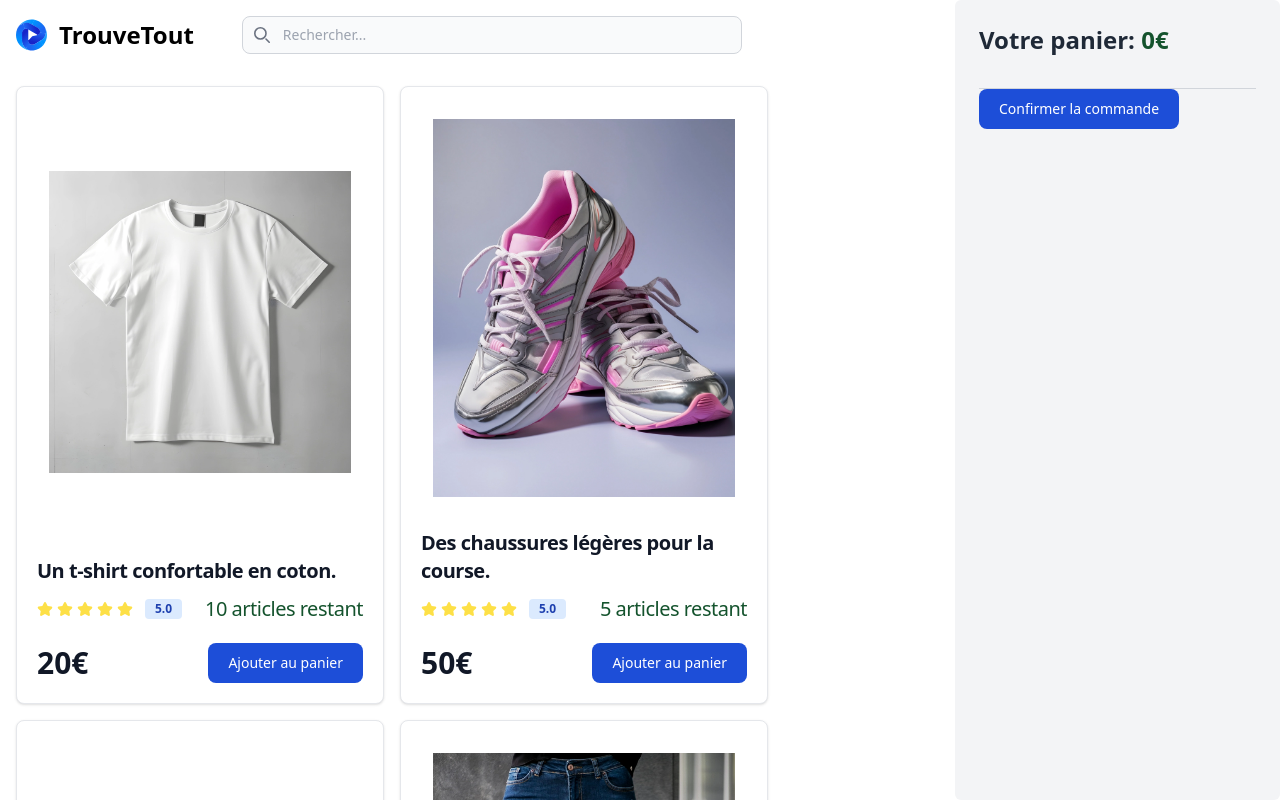
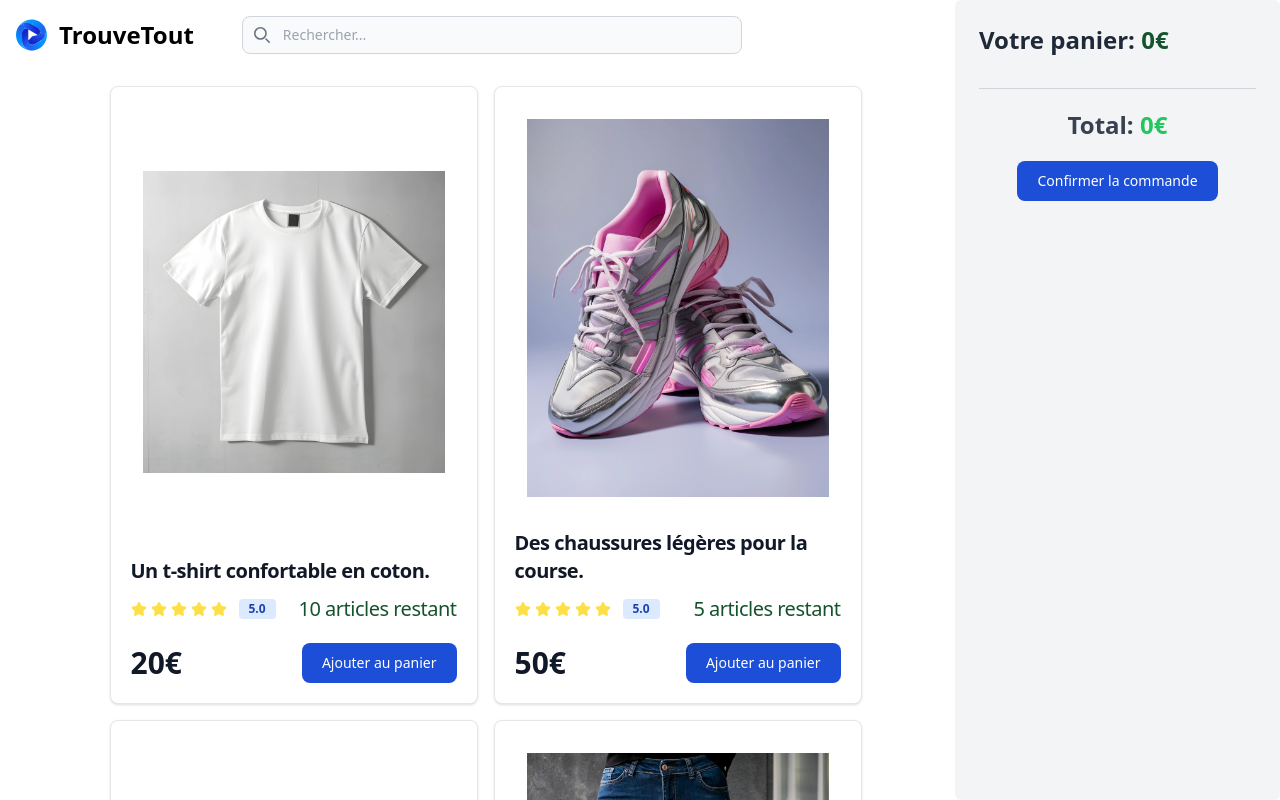
Before and after one commit to OnlyPassionCode/TINaim, a React (Vite) app: page / in a window 1280 px wide. Shown: the top 800 px of the page. Built offline with nearby package versions, Linux system fonts and the light colour scheme.

Commit message:
catalog item center + formvalidation

```diff
--- a/src/components/Cart/Cart.tsx
+++ b/src/components/Cart/Cart.tsx
@@ -1,6 +1,7 @@
 import Item from "../Catalog/Item";
 import totalItems from "../utils/totalItems";
 import Button from "../Button/Button";
+import FormValidation from "../FormValidation/FormValidation";
 
 
 type CartItem = {
@@ -65,7 +66,7 @@ function Cart({cart, removeFromCart, incrementItem, decrementItem} : CartProps){
             {cart.map((item: Item, index: number)=><CartItem key={index} item={item} removeFromCart={removeFromCart} incrementItem={incrementItem} decrementItem={decrementItem} />)}
             <hr className="border-gray-300" />
         </div>
-        <Button onClick={() => {return}} disabled={false} >Confirmer la commande</Button>
+        <FormValidation totalPrice={totalItems(cart)}></FormValidation>
     </div>
     </>
 )
--- a/src/components/Catalog/Catalog.tsx
+++ b/src/components/Catalog/Catalog.tsx
@@ -59,7 +59,7 @@ type CatalogProps = {
 export default function Catalog({items, addToCart} : CatalogProps){
     return (
         <section className='w-full xl:w-[calc(100%-325px)]'>
-            <div className="flex justify-center lg:justify-start flex-wrap">
+            <div className="flex justify-center flex-wrap">
                 {items.map((item: Item, index: number)=><CatalogItem key={index} item={item} addToCart={addToCart} />)}
             </div>
         </section>
--- a/src/components/Footer/Footer.tsx
+++ b/src/components/Footer/Footer.tsx
@@ -1,6 +1,6 @@
 function Footer(){
     return (
-        <footer className="bg-white lg:w-[81%] mt-5 shadow dark:bg-gray-900">
+        <footer className="bg-white xl:w-[calc(100%-325px)] mt-5 shadow dark:bg-gray-900">
             <div className="w-full max-w-screen-xl mx-auto p-4 md:py-8">
                 <div className="sm:flex sm:items-center sm:justify-between">
                     <a href="#" className="flex items-center mb-4 sm:mb-0 space-x-3 rtl:space-x-reverse">
--- a/src/components/FormValidation/FormValidation.tsx
+++ b/src/components/FormValidation/FormValidation.tsx
@@ -1,5 +1,18 @@
-function FormValidation(){
-    return <div></div>
+import Button from "../Button/Button";
+
+type FormValidationProps = {
+    totalPrice: number
+}
+
+function FormValidation({totalPrice}: FormValidationProps){
+    return (
+        <div className="mt-5">
+            <div className="text-center">
+                <p className="text-2xl font-extrabold text-gray-700 mb-5">Total: <span className="text-green-500">{totalPrice}€</span></p>
+                <Button onClick={() => {return}} disabled={false} >Confirmer la commande</Button>
+            </div>
+        </div>
+    )
 }
 
 export default FormValidation;
```
